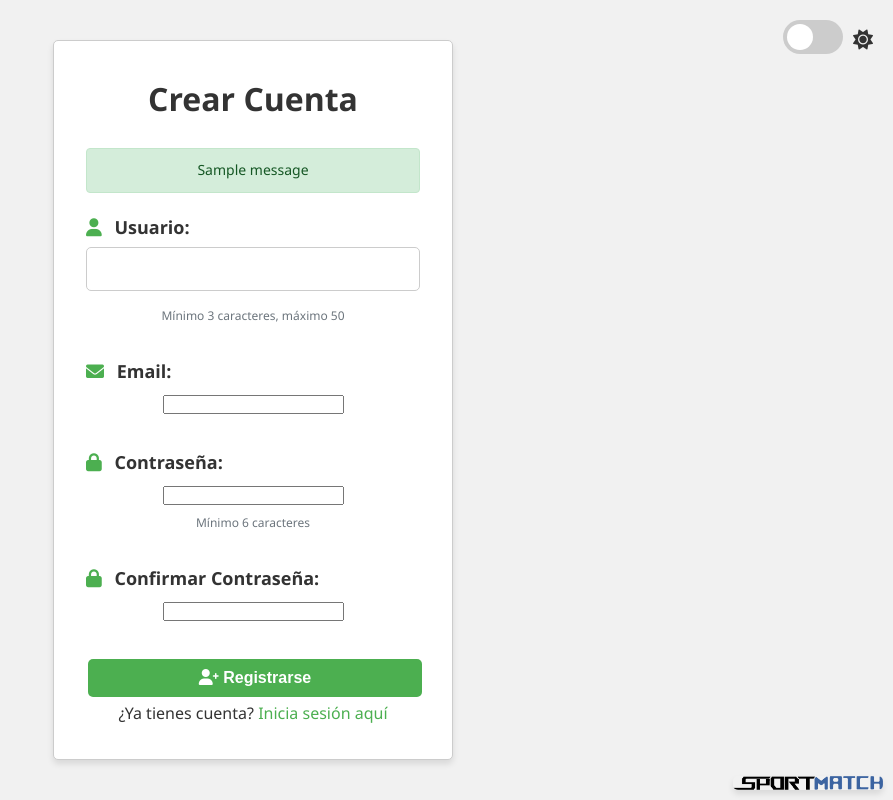
After one commit to JJrendon29/SportMatch, a Flask app: page /register in a window 1280 px wide. The commit adds this page. Shown: the whole page, without its empty margins (387-1280 px from the left). Run offline with Flask 3, Linux system fonts and the light colour scheme; tables that the repository leaves empty or names only in its code hold one stand-in row (values such as "Sample post"); one stand-in notice (Sample message) is shown.

Commit message:
Se agrego un nuevo modulo de login

```diff
--- a/app.py
+++ b/app.py
@@ -1,9 +1,19 @@
-from flask import Flask, render_template, request, send_from_directory, jsonify
+from flask import Flask, render_template, request, send_from_directory, jsonify, redirect, url_for, flash, session
 import os
 import mysql.connector
 import uuid
+from flask_login import LoginManager, UserMixin, login_user, logout_user, login_required, current_user
+from werkzeug.security import generate_password_hash, check_password_hash
 
 app = Flask(__name__)
+app.secret_key = 'Pruebas15011'
+
+# Configurar Flask-Login
+login_manager = LoginManager()
+login_manager.init_app(app)
+login_manager.login_view = 'login'
+login_manager.login_message = 'Por favor inicia sesión para acceder a esta página.'
+login_manager.login_message_category = 'info'
 
 db = mysql.connector.connect(
     host="localhost",
@@ -12,105 +22,183 @@ db = mysql.connector.connect(
     database="tareas"
 )
 
+# Clase User para Flask-Login
+class User(UserMixin):
+    def __init__(self, id, username, email):
+        self.id = id
+        self.username = username
+        self.email = email
+
+@login_manager.user_loader
+def load_user(user_id):
+    cursor = db.cursor()
+    cursor.execute("SELECT id, username, email FROM usuarios WHERE id = %s", (user_id,))
+    user_data = cursor.fetchone()
+    cursor.close()
+
+    if user_data:
+        return User(user_data[0], user_data[1], user_data[2])
+    return None
+
+# Rutas de autenticación
+@app.route('/login', methods=['GET', 'POST'])
+def login():
+    if request.method == 'POST':
+        username = request.form['username']
+        password = request.form['password']
+
+        cursor = db.cursor()
+        cursor.execute("SELECT id, username, password, email FROM usuarios WHERE username = %s", (username,))
+        user_data = cursor.fetchone()
+        cursor.close()
+
+        if user_data and check_password_hash(user_data[2], password):
+            user = User(user_data[0], user_data[1], user_data[3])
+            login_user(user)
+            flash('¡Bienvenido {}!'.format(user.username), 'success')
+            next_page = request.args.get('next')
+            return redirect(next_page) if next_page else redirect(url_for('index'))
+        else:
+            flash('Usuario o contraseña incorrectos', 'error')
+
+    return render_template('login.html')
+
+@app.route('/logout')
+@login_required
+def logout():
+    logout_user()
+    flash('Has cerrado sesión correctamente', 'success')
+    return redirect(url_for('login'))
+
+@app.route('/register', methods=['GET', 'POST'])
+def register():
+    if request.method == 'POST':
+        username = request.form['username']
+        password = request.form['password']
+        email = request.form['email']
+
+        # Verificar si el usuario ya existe
+        cursor = db.cursor()
+        cursor.execute("SELECT username FROM usuarios WHERE username = %s", (username,))
+        existing_user = cursor.fetchone()
+
+        if existing_user:
+            flash('El nombre de usuario ya existe', 'error')
+        else:
+            # Crear nuevo usuario
+            hashed_password = generate_password_hash(password)
+            cursor.execute("INSERT INTO usuarios (username, password, email) VALUES (%s, %s, %s)",
+                         (username, hashed_password, email))
+            db.commit()
+            flash('Usuario registrado exitosamente. ¡Ahora puedes iniciar sesión!', 'success')
+            cursor.close()
+            return redirect(url_for('login'))
+
+        cursor.close()
+
+    return render_template('register.html')
+
+# Rutas principales (protegidas)
 @app.route('/')
+@login_required
 def index():
     try:
         cursor = db.cursor()
-        # Consulta SQL modificada para incluir el ID
-        consulta = "SELECT id, nombre, edad, deporte, nivel FROM clientes"
-        # Ejecutar la consulta
-        cursor.execute(consulta)
-        # Obtener todos los resultados
+        # Obtener solo los jugadores del usuario actual
+        consulta = "SELECT id, nombre, edad, deporte, nivel FROM clientes WHERE usuario_id = %s OR usuario_id IS NULL"
+        cursor.execute(consulta, (current_user.id,))
         jugadores = cursor.fetchall()
-        # Cerrar cursor
         cursor.close()
-        # Renderizar la plantilla con los jugadores
         return render_template('index.html', jugadores=jugadores)
 
     except mysql.connector.Error as error:
-        # En caso de error, imprime el error y renderiza la plantilla sin jugadores
         print("Error al conectar a MySQL: {}".format(error))
         return render_template('index.html', jugadores=None)
 
 @app.route('/obtener_jugadores')
+@login_required
 def obtener_jugadores():
     try:
         cursor = db.cursor()
-        # Consulta SQL modificada para incluir el ID
-        consulta = "SELECT id, nombre, edad, deporte, nivel FROM clientes"
-        # Ejecutar la consulta
-        cursor.execute(consulta)
-        # Obtener todos los resultados
+        consulta = "SELECT id, nombre, edad, deporte, nivel FROM clientes WHERE usuario_id = %s OR usuario_id IS NULL"
+        cursor.execute(consulta, (current_user.id,))
         jugadores = cursor.fetchall()
-        # Cerrar cursor
         cursor.close()
-        # Devolver los jugadores en formato JSON
         return jsonify({'jugadores': [list(jugador) for jugador in jugadores]})
 
     except mysql.connector.Error as error:
-        # En caso de error, devolver un JSON vacío
         print("Error al conectar a MySQL: {}".format(error))
         return jsonify({'jugadores': []})
 
 @app.route('/images/<filename>')
 def serve_image(filename):
-    root_dir = os.path.dirname(os.path.abspath(__file__))  # Obtén la ruta del directorio del script actual
+    root_dir = os.path.dirname(os.path.abspath(__file__))
     return send_from_directory(os.path.join(root_dir, 'images'), filename)
 
-#buscar por nombre
+# Buscar por nombre
 @app.route('/consultar_nombre', methods=['GET', 'POST'])
+@login_required
 def consultar_nombre():
     if request.method == 'POST':
         nombre = request.form['nombre']
         cursor = db.cursor()
-        cursor.execute("SELECT id, nombre, edad, deporte, nivel FROM clientes WHERE nombre = %s", (nombre,))
+        cursor.execute("SELECT id, nombre, edad, deporte, nivel FROM clientes WHERE nombre = %s AND (usuario_id = %s OR usuario_id IS NULL)",
+                      (nombre, current_user.id))
         clientes = cursor.fetchall()
         cursor.close()
         return render_template('cliente.html', clientes=clientes)
     return render_template('consultar_nombre.html')
 
-#buscar por edad
+# Buscar por edad
 @app.route('/consultar_edad', methods=['GET', 'POST'])
+@login_required
 def consultar_edad():
     if request.method == 'POST':
         edad = request.form['edad']
         cursor = db.cursor()
-        cursor.execute("SELECT id, nombre, edad, deporte, nivel FROM clientes WHERE edad = %s", (edad,))
+        cursor.execute("SELECT id, nombre, edad, deporte, nivel FROM clientes WHERE edad = %s AND (usuario_id = %s OR usuario_id IS NULL)",
+                      (edad, current_user.id))
         clientes = cursor.fetchall()
         cursor.close()
         return render_template('cliente.html', clientes=clientes)
     return render_template('consultar_edad.html')
 
-#buscar por deporte
+# Buscar por deporte
 @app.route('/consultar_deporte', methods=['GET', 'POST'])
+@login_required
 def consultar_deporte():
     if request.method == 'POST':
         deporte = request.form['deporte']
         cursor = db.cursor()
-        cursor.execute("SELECT id, nombre, edad, deporte, nivel FROM clientes WHERE deporte = %s", (deporte,))
+        cursor.execute("SELECT id, nombre, edad, deporte, nivel FROM clientes WHERE deporte = %s AND (usuario_id = %s OR usuario_id IS NULL)",
+                      (deporte, current_user.id))
         clientes = cursor.fetchall()
         cursor.close()
         return render_template('cliente.html', clientes=clientes)
     return render_template('consultar_deporte.html')
 
-#buscar por nivel
+# Buscar por nivel
 @app.route('/consultar_nivel', methods=['GET', 'POST'])
+@login_required
 def consultar_nivel():
     if request.method == 'POST':
         nivel = request.form['nivel']
         cursor = db.cursor()
-        cursor.execute("SELECT id, nombre, edad, deporte, nivel FROM clientes WHERE nivel = %s", (nivel,))
+        cursor.execute("SELECT id, nombre, edad, deporte, nivel FROM clientes WHERE nivel = %s AND (usuario_id = %s OR usuario_id IS NULL)",
+                      (nivel, current_user.id))
         clientes = cursor.fetchall()
         cursor.close()
         return render_template('cliente.html', clientes=clientes)
     return render_template('consultar_nivel.html')
 
-#agregar jugador
+# Agregar jugador
 @app.route('/agregar_jugador', methods=['GET', 'POST'])
+@login_required
 def agregar_jugador():
-    # Obtener los últimos 5 jugadores agregados
+    # Obtener los últimos 3 jugadores agregados por este usuario
     cursor = db.cursor()
-    cursor.execute("SELECT id, nombre, edad, deporte, nivel FROM clientes ORDER BY id DESC LIMIT 3")
+    cursor.execute("SELECT id, nombre, edad, deporte, nivel FROM clientes WHERE usuario_id = %s ORDER BY id DESC LIMIT 3",
+                  (current_user.id,))
     jugadores_recientes = cursor.fetchall()
     cursor.close()
 
@@ -121,21 +209,22 @@ def agregar_jugador():
         nivel = request.form['nivel']
 
         cursor = db.cursor()
-        cursor.execute('INSERT INTO clientes (nombre, edad, deporte, nivel) VALUES (%s, %s, %s, %s)',
-                      (nombre, edad, deporte, nivel))
+        cursor.execute('INSERT INTO clientes (nombre, edad, deporte, nivel, usuario_id) VALUES (%s, %s, %s, %s, %s)',
+                      (nombre, edad, deporte, nivel, current_user.id))
         db.commit()
         cursor.close()
 
         # Después de agregar, obtenemos la lista actualizada
         cursor = db.cursor()
-        cursor.execute("SELECT id, nombre, edad, deporte, nivel FROM clientes ORDER BY id DESC LIMIT 3")
+        cursor.execute("SELECT id, nombre, edad, deporte, nivel FROM clientes WHERE usuario_id = %s ORDER BY id DESC LIMIT 3",
+                      (current_user.id,))
         jugadores_recientes = cursor.fetchall()
         cursor.close()
 
+        flash('Jugador agregado exitosamente', 'success')
         return render_template('agregar_jugador.html', jugador_agregado=True, jugadores_recientes=jugadores_recientes)
 
     return render_template('agregar_jugador.html', jugador_agregado=False, jugadores_recientes=jugadores_recientes)
 
-
 if __name__ == '__main__':
     app.run(debug=True, host='0.0.0.0', port=5001)
--- /dev/null
+++ b/templates/register.html
@@ -0,0 +1,226 @@
+<!DOCTYPE html>
+<html lang="es">
+<head>
+    <meta charset="UTF-8">
+    <meta name="viewport" content="width=device-width, initial-scale=1.0">
+    <title>Registrarse - SportMatch</title>
+    <link rel="stylesheet" href="{{ url_for('static', filename='styles.css') }}">
+    <link rel="stylesheet" href="{{ url_for('static', filename='theme-switch.css') }}">
+    <link rel="stylesheet" href="https://cdnjs.cloudflare.com/ajax/libs/font-awesome/6.0.0-beta3/css/all.min.css">
+    <script src="{{ url_for('static', filename='theme-switch.js') }}" defer></script>
+</head>
+<body>
+    <!-- Interruptor del tema -->
+    <div class="theme-switch-container">
+        <label class="theme-switch">
+            <input type="checkbox" id="theme-switch">
+            <span class="slider"></span>
+        </label>
+        <i id="theme-icon" class="fas fa-sun slider-icon"></i>
+    </div>
+
+    <div class="container centered">
+        <div class="login-form">
+            <h1>Crear Cuenta</h1>
+
+            <!-- Mostrar mensajes flash -->
+            {% with messages = get_flashed_messages(with_categories=true) %}
+                {% if messages %}
+                    {% for category, message in messages %}
+                        <div class="alert alert-{{ 'danger' if category == 'error' else 'success' }}">
+                            {{ message }}
+                        </div>
+                    {% endfor %}
+                {% endif %}
+            {% endwith %}
+
+            <form method="POST" id="registerForm">
+                <div class="form-group">
+                    <label for="username">
+                        <i class="fas fa-user"></i> Usuario:
+                    </label>
+                    <input type="text" id="username" name="username" minlength="3" maxlength="50" required>
+                    <small>Mínimo 3 caracteres, máximo 50</small>
+                </div>
+
+                <div class="form-group">
+                    <label for="email">
+                        <i class="fas fa-envelope"></i> Email:
+                    </label>
+                    <input type="email" id="email" name="email" required>
+                </div>
+
+                <div class="form-group">
+                    <label for="password">
+                        <i class="fas fa-lock"></i> Contraseña:
+                    </label>
+                    <input type="password" id="password" name="password" minlength="6" required>
+                    <small>Mínimo 6 caracteres</small>
+                </div>
+
+                <div class="form-group">
+                    <label for="confirm_password">
+                        <i class="fas fa-lock"></i> Confirmar Contraseña:
+                    </label>
+                    <input type="password" id="confirm_password" name="confirm_password" required>
+                </div>
+
+                <button type="submit" class="btn btn-primary">
+                    <i class="fas fa-user-plus"></i> Registrarse
+                </button>
+            </form>
+
+            <div class="text-center mt-3">
+                <p>¿Ya tienes cuenta? <a href="{{ url_for('login') }}">Inicia sesión aquí</a></p>
+            </div>
+        </div>
+    </div>
+
+    <!-- Logo -->
+    <div class="logo-container">
+        <img
+            src="{{ url_for('serve_image', filename='logo.png') }}"
+            alt="SportMatch Logo"
+            class="custom-logo"
+            id="site-logo"
+        >
+    </div>
+
+    <style>
+        /* Estilos específicos para el registro */
+        .alert {
+            padding: 10px;
+            margin-bottom: 15px;
+            border-radius: 4px;
+            font-size: 14px;
+        }
+
+        .alert-success {
+            background-color: #d4edda;
+            border: 1px solid #c3e6cb;
+            color: #155724;
+        }
+
+        .alert-danger {
+            background-color: #f8d7da;
+            border: 1px solid #f5c6cb;
+            color: #721c24;
+        }
+
+        .form-group {
+            margin-bottom: 1rem;
+        }
+
+        .form-group label {
+            display: block;
+            margin-bottom: 5px;
+            font-weight: 600;
+            color: var(--text-color);
+        }
+
+        .form-group label i {
+            margin-right: 8px;
+            color: var(--primary-color);
+        }
+
+        .form-group small {
+            display: block;
+            margin-top: 5px;
+            color: #6c757d;
+            font-size: 12px;
+        }
+
+        .login-form a {
+            color: var(--primary-color);
+            text-decoration: none;
+        }
+
+        .login-form a:hover {
+            text-decoration: underline;
+        }
+
+        /* Error de validación */
+        .error {
+            border-color: #dc3545 !important;
+            box-shadow: 0 0 0 2px rgba(220, 53, 69, 0.2) !important;
+        }
+
+        .error-message {
+            color: #dc3545;
+            font-size: 12px;
+            margin-top: 5px;
+            display: block;
+        }
+
+        /* Tema oscuro para mensajes */
+        body.dark-theme .alert-success {
+            background-color: #1e3a2a;
+            border-color: #2d5a3d;
+            color: #75d6a3;
+        }
+
+        body.dark-theme .alert-danger {
+            background-color: #3a1e1e;
+            border-color: #5a2d2d;
+            color: #f5a6a6;
+        }
+
+        body.dark-theme .form-group small {
+            color: #adb5bd;
+        }
+    </style>
+
+    <script>
+        // Validación en tiempo real del formulario
+        document.getElementById('registerForm').addEventListener('submit', function(e) {
+            const password = document.getElementById('password').value;
+            const confirmPassword = document.getElementById('confirm_password').value;
+
+            // Limpiar errores previos
+            document.querySelectorAll('.error').forEach(el => el.classList.remove('error'));
+            document.querySelectorAll('.error-message').forEach(el => el.remove());
+
+            let hasErrors = false;
+
+            // Validar que las contraseñas coincidan
+            if (password !== confirmPassword) {
+                showError('confirm_password', 'Las contraseñas no coinciden');
+                hasErrors = true;
+            }
+
+            // Validar longitud de contraseña
+            if (password.length < 6) {
+                showError('password', 'La contraseña debe tener al menos 6 caracteres');
+                hasErrors = true;
+            }
+
+            if (hasErrors) {
+                e.preventDefault();
+            }
+        });
+
+        function showError(fieldId, message) {
+            const field = document.getElementById(fieldId);
+            field.classList.add('error');
+
+            const errorSpan = document.createElement('span');
+            errorSpan.className = 'error-message';
+            errorSpan.textContent = message;
+
+            field.parentNode.appendChild(errorSpan);
+        }
+
+        // Validación en tiempo real para confirmar contraseña
+        document.getElementById('confirm_password').addEventListener('input', function() {
+            const password = document.getElementById('password').value;
+            const confirmPassword = this.value;
+
+            if (confirmPassword && password !== confirmPassword) {
+                this.classList.add('error');
+            } else {
+                this.classList.remove('error');
+            }
+        });
+    </script>
+</body>
+</html>
```
Also changed, not shown: templates/index.html (+9 -1 lines), templates/login.html (added, +133 -0 lines).
